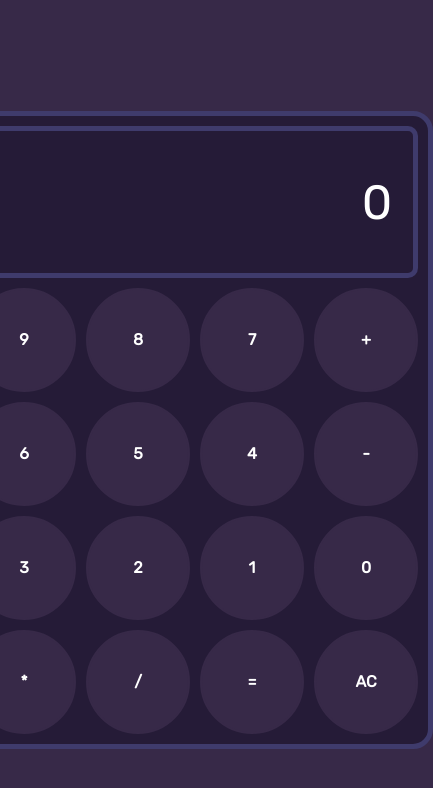
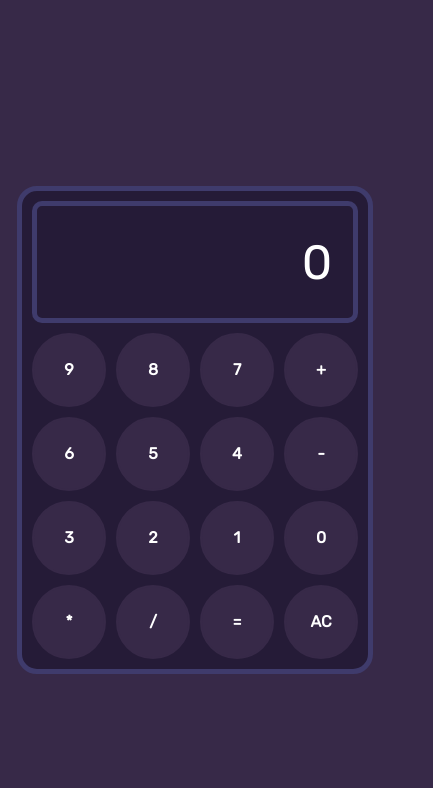
Before and after one commit to akhil8g/Calculator, a plain HTML site: page index.html in a window 390 px wide. Shown: the whole page, 433 px wide, since content can reach past the window. Drawn offline with Linux system fonts and the light colour scheme.

Commit message:
Add files via upload

```diff
--- a/css/styles.css
+++ b/css/styles.css
@@ -36,6 +36,7 @@ main {
     border-radius: 10px;
     font-size: 3rem;
     padding: 1.3rem;
+    transition: height 0.2s ease-in-out;
 }
 span {
         text-align: right;
@@ -58,7 +59,7 @@ span {
     background: #372948;
     color: #fff;
     font-weight: 600;
-    transition: box-shadow 0.1s ease-in-out, border-color 0.1s ease-in-out, background-color 0s ease-in-out;
+    transition: box-shadow 0.1s ease-in-out, border-color 0.1s ease-in-out, background-color 0s ease-in-out, width 0.2s ease-in-out, height 0.2s ease-in-out;
 }
 .keys:hover {
     background-color: #FFCACA;
@@ -83,3 +84,12 @@ main:hover {
 .equal:hover + .display {
     background-color: yellow;
 }
+@media (max-width:566px) {
+    .keys{
+        width: 70px;
+        height: 70px;
+    }
+    .display {
+        height: 70px;
+    }
+}
```
